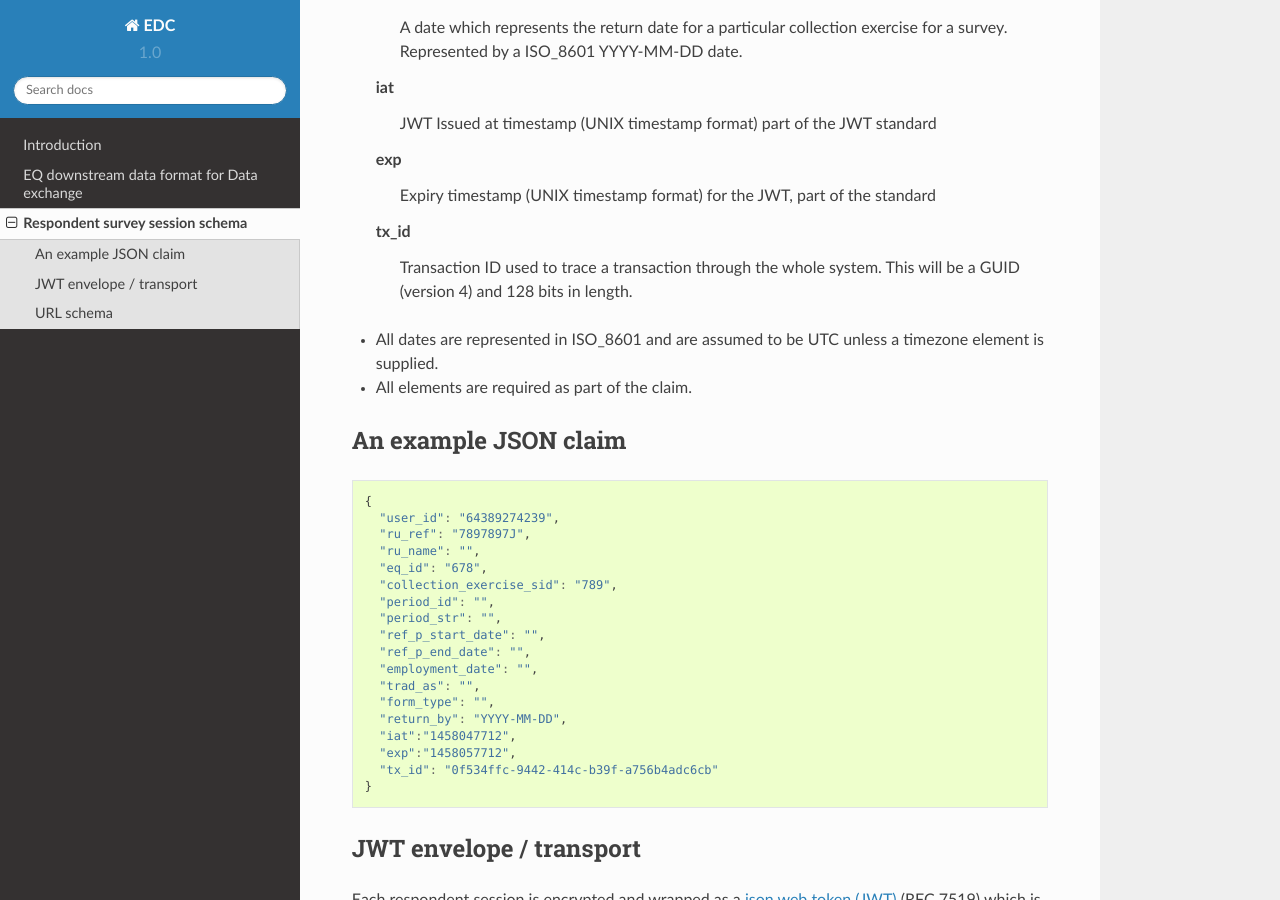
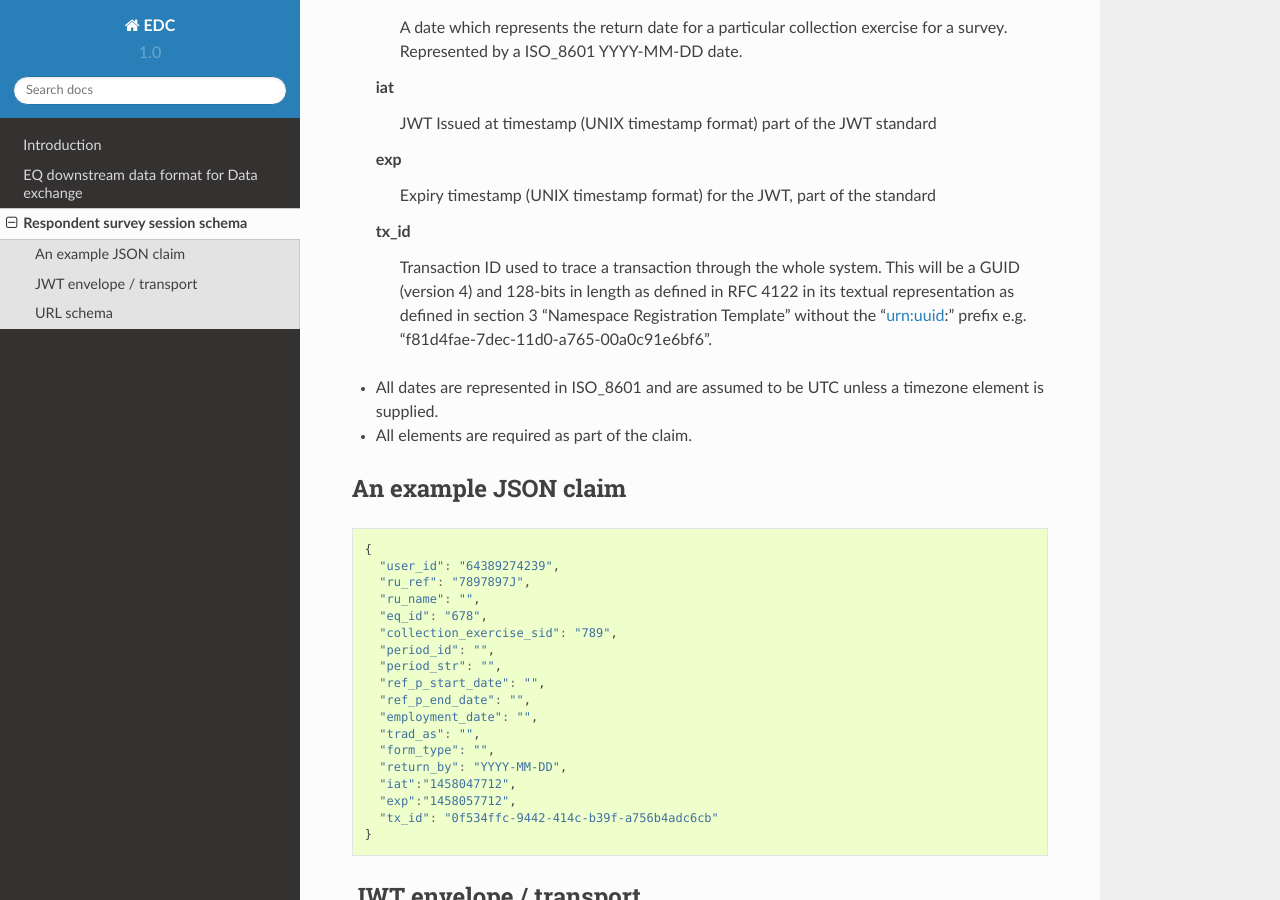
Before and after one commit to ONSdigital/ons-schema-definitions, a Sphinx documentation site: the page built from docs/rm-eq.rst, in a window 1280 px wide and 900 px high, scrolled down 1219 px. Built offline with Sphinx 7.4.7 and the Read the Docs theme 2.0.0, drawn with Linux system fonts in a browser that asks for light colours.

Commit message:
Be more specific about origin and definition of GUID

```diff
--- a/docs/rm-eq.rst
+++ b/docs/rm-eq.rst
@@ -39,7 +39,7 @@ Schema definition
   exp
     Expiry timestamp (UNIX timestamp format) for the JWT, part of the standard
   tx_id
-    Transaction ID used to trace a transaction through the whole system. This will be a GUID (version 4) and 128 bits in length.
+     Transaction ID used to trace a transaction through the whole system. This will be a GUID (version 4) and 128-bits in length as defined in RFC 4122 in its textual representation as defined in section 3 "Namespace Registration Template" without the "urn:uuid:" prefix e.g. "f81d4fae-7dec-11d0-a765-00a0c91e6bf6".
 
 * All dates are represented in ISO_8601 and are assumed to be UTC unless a timezone element is supplied.
 * All elements are required as part of the claim.
```
